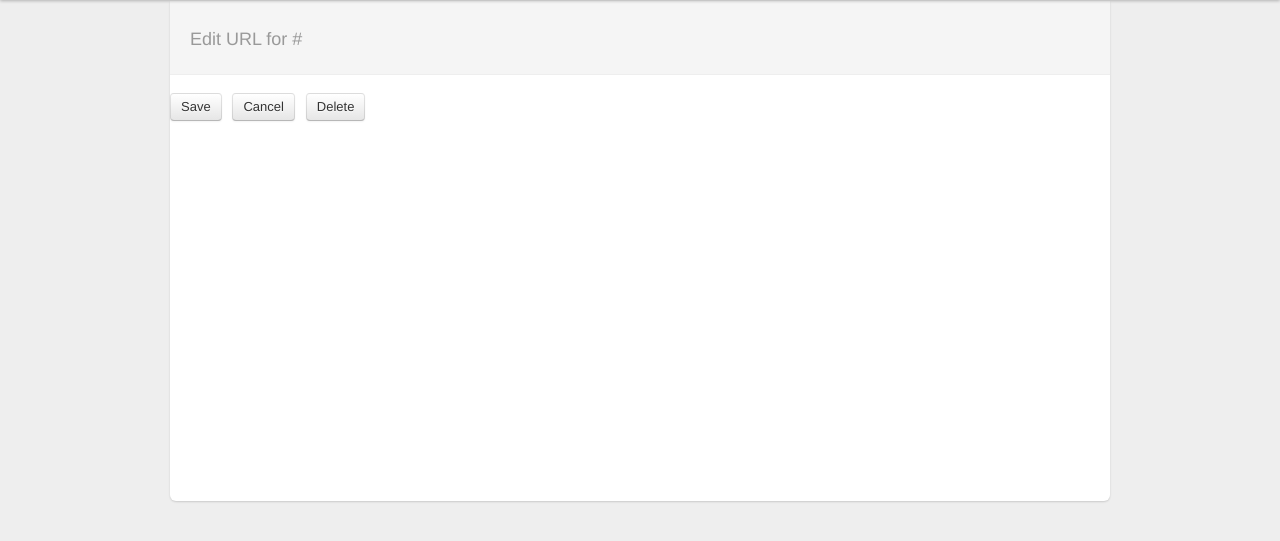
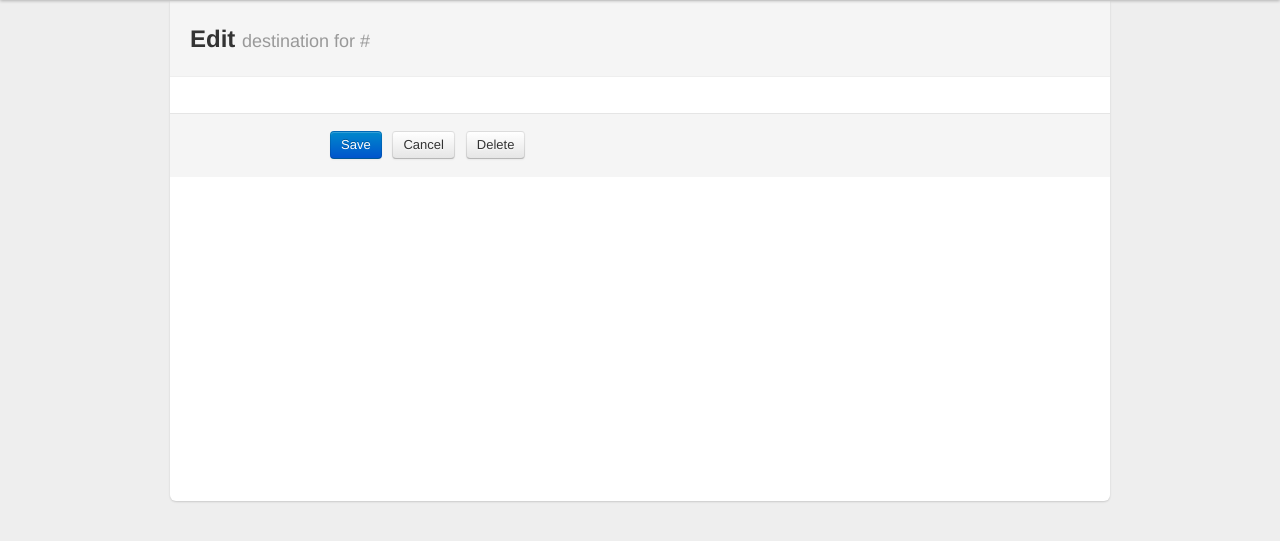
Before and after one commit to cosmin/clktc, a Django app: template clktc/links/templates/links/edit.html in a window 1280 px wide. Shown: the part 40-581 px from the top of the page. Run offline with Django 3.2, Linux system fonts and the light colour scheme; the template is opened without the code that fills it: most values are stand-ins (such as "Sample title", 1, 10 or a date in 2020); parts of the project's set-up code (start-up, migrations or seed data) failed here and were passed over; some libraries are stand-ins or nearby versions.

Commit message:
update edit form

```diff
--- a/clktc/links/templates/links/edit.html
+++ b/clktc/links/templates/links/edit.html
@@ -1,6 +1,6 @@
 {% extends "base.html" %}
-{% block title %}{% endblock %}
-{% block subtitle %}Edit URL for {{ link.url }}{% endblock %}
+{% block title %}Edit{% endblock %}
+{% block subtitle %}destination for {{ link.url }}{% endblock %}
 
 {% block content %}
     <div id="delete-modal" class="modal hide fade">
@@ -19,15 +19,21 @@
               </form>
           </div>
     </div>
-    <form method="POST" action="{% url edit_link link.pk %}">
-        {% csrf_token %}
-        {{ form }}
-        <div class="actions">
-            <button type="submit" class="btn primary">Save</button>
+    <div id="edit">
+        <form class="form-horizontal" method="POST" action="{% url edit_link link.pk %}">
+          <fieldset>
+          {% csrf_token %}
+          <div class="control-group">
+          {{ form }}
+          </div>
+          <div class="form-actions">
+            <button type="submit" class="btn btn-primary">Save</button>
             &nbsp;
             <button type="reset" class="btn">Cancel</button>
             &nbsp;
             <button data-controls-modal="delete-modal" data-backdrop="true" data-keyboard="true" type="button" class="btn danger">Delete</button>
-        </div>
-    </form>
+          </div>
+          </fieldset>
+        </form>
+    </div>
 {% endblock %}
```
